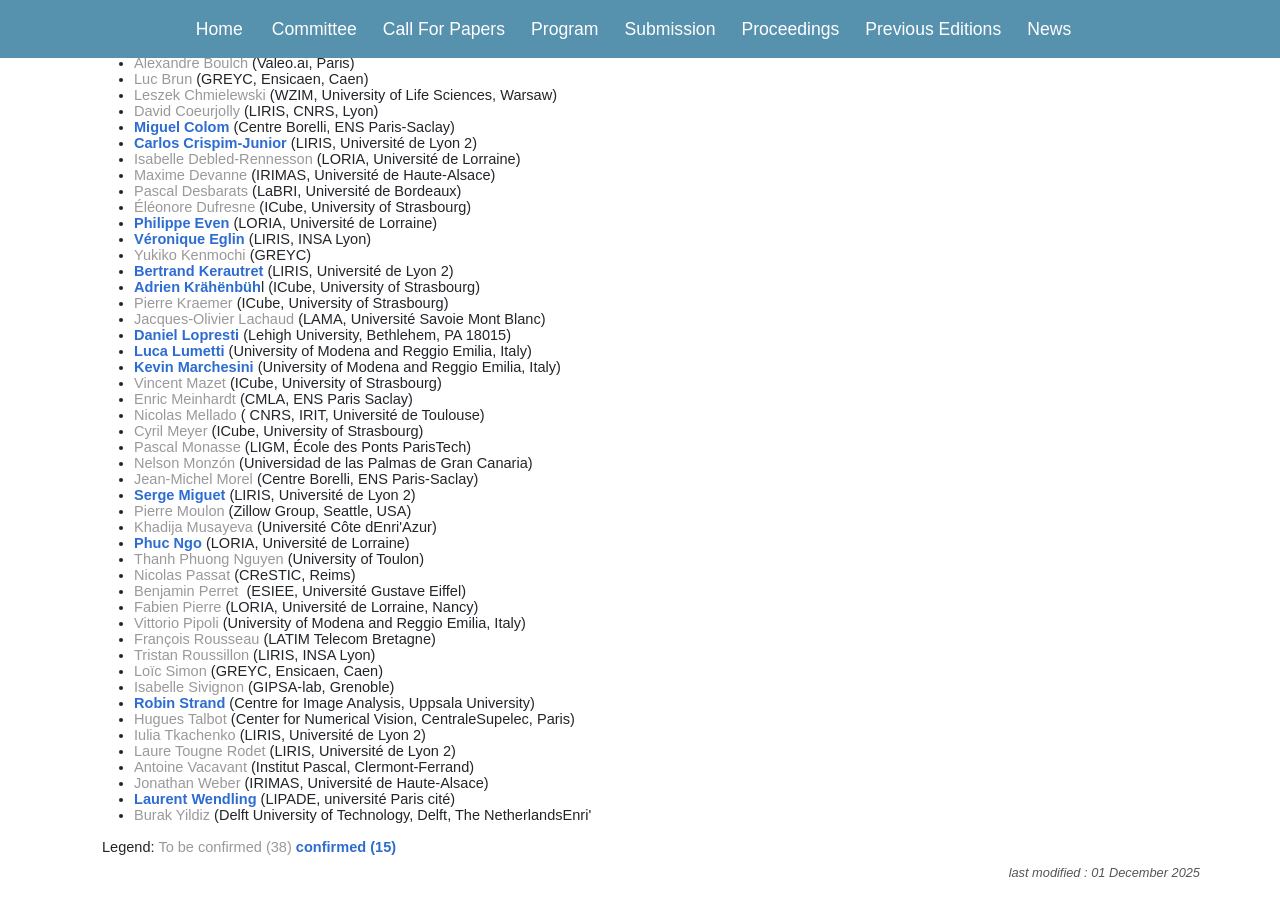
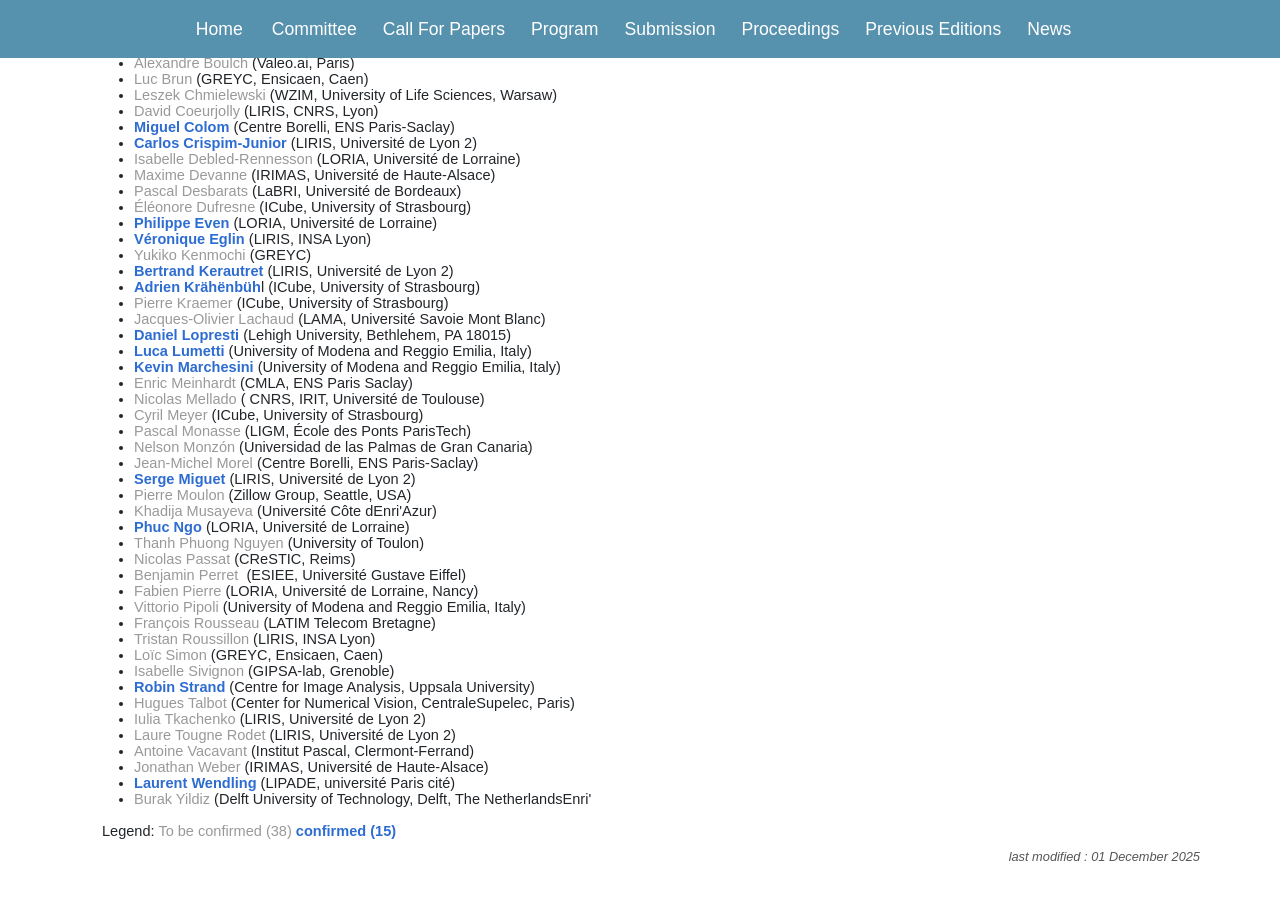
Before and after one commit to TC22-Team/rrpr2026, a Jekyll site: the page built from committees.html, in a window 1280 px wide and 900 px high, scrolled down 974 px. Built offline with Jekyll 4.4.1, drawn with Linux system fonts in a browser that asks for light colours.

Commit message:
remove member

```diff
--- a/committees.html
+++ b/committees.html
@@ -61,7 +61,6 @@ last_modified: 2025-12-1
 <li><span class="member-confirmed">Daniel Lopresti</span> (Lehigh University, Bethlehem, PA 18015)</li>
 <li><span class="member-confirmed">Luca Lumetti</span> (University of Modena and Reggio Emilia, Italy)</li>
 <li><span class="member-confirmed">Kevin Marchesini </span>(University of Modena and Reggio Emilia, Italy)</li>
-<li><span class="member-tobeconfirmed">Vincent Mazet </span>(ICube, University of Strasbourg)</li>
 <li><span class="member-tobeconfirmed">Enric Meinhardt</span> (CMLA, ENS Paris Saclay)</li>
 <li><span class="member-tobeconfirmed">Nicolas Mellado </span> ( CNRS, IRIT, Universit&eacute; de Toulouse)</li>
 <li><span class="member-tobeconfirmed">Cyril Meyer </span> (ICube, University of Strasbourg)</li>
```
